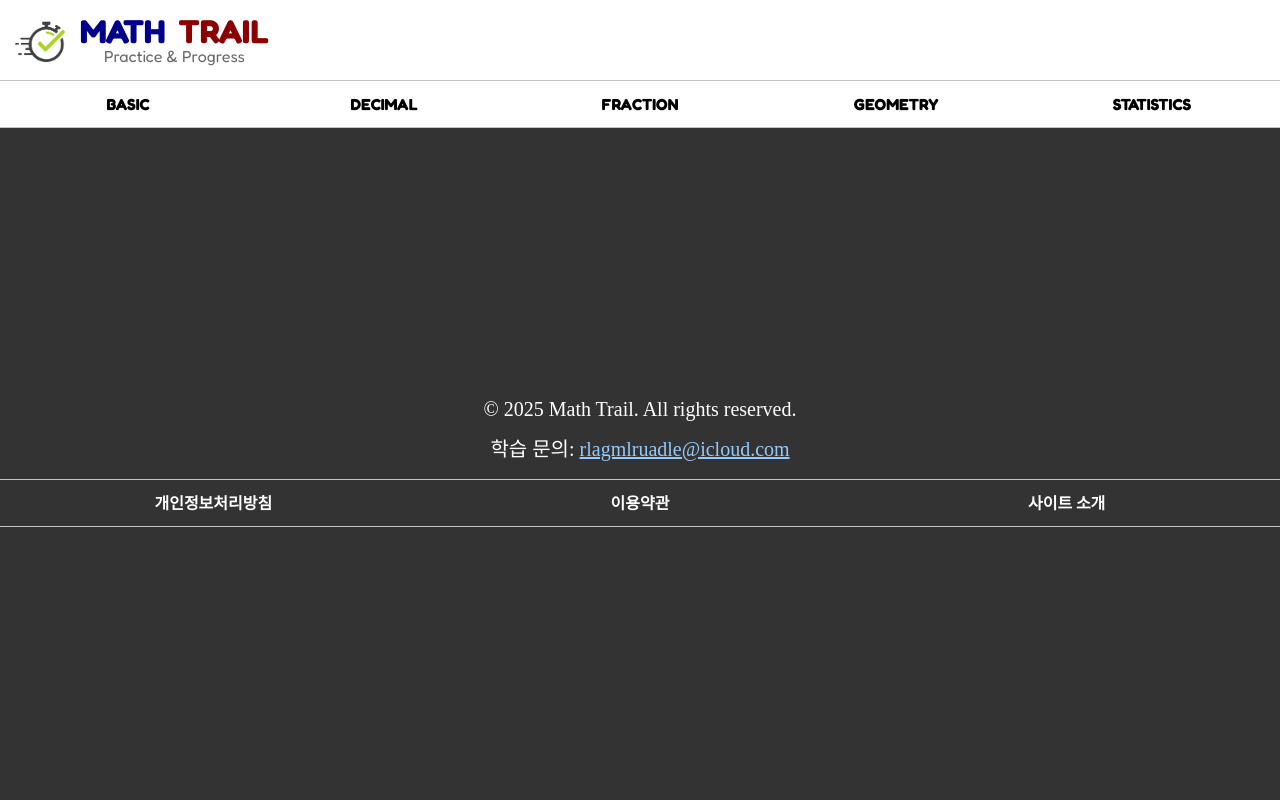
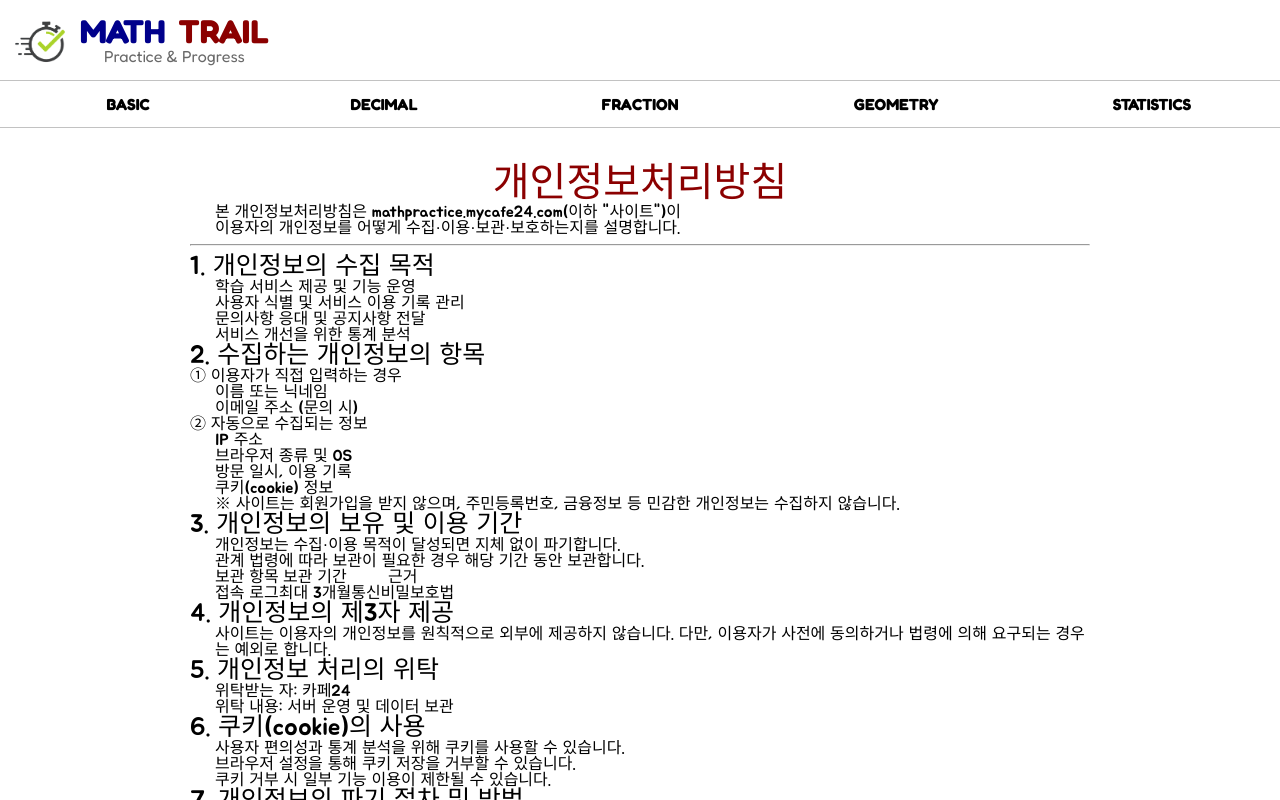
Before and after one commit to EthanKimin/multiple-practice, a React (Vite) app: page /#/privacy in a window 1280 px wide. Built offline with nearby package versions, Linux system fonts and the light colour scheme.

Commit message:
make privacy page

```diff
--- a/package.json
+++ b/package.json
@@ -12,7 +12,9 @@
   "dependencies": {
     "react": "^18.2.0",
     "react-dom": "^18.2.0",
-    "react-router-dom": "^7.10.1"
+    "react-markdown": "^10.1.0",
+    "react-router-dom": "^7.10.1",
+    "remark-gfm": "^4.0.1"
   },
   "devDependencies": {
     "@types/react": "^18.2.37",
--- a/src/App.jsx
+++ b/src/App.jsx
@@ -9,6 +9,7 @@ import Decimal from "./pages/Decimal";
 import Fraction from "./pages/Fraction";
 import Geometry from "./pages/Geometry";
 import Statistics from "./pages/Statistics";
+import Privacy from "./pages/Privacy.jsx";
 
 const App = () => {
   const mainRef = useRef(null);
@@ -32,6 +33,7 @@ const App = () => {
           <Route path="/fraction" element={<Fraction />} />
           <Route path="/geometry" element={<Geometry />} />
           <Route path="/statistics" element={<Statistics />} />
+          <Route path="/privacy" element={<Privacy />} />
         </Routes>
         <Footer />
       </main>
--- /dev/null
+++ b/src/contents/Privacy.md
@@ -0,0 +1,85 @@
+## 개인정보처리방침
+
+본 개인정보처리방침은 **mathpractice.mycafe24.com**(이하 "사이트")이
+이용자의 개인정보를 어떻게 수집·이용·보관·보호하는지를 설명합니다.
+
+---
+
+### 1. 개인정보의 수집 목적
+
+- 학습 서비스 제공 및 기능 운영
+- 사용자 식별 및 서비스 이용 기록 관리
+- 문의사항 응대 및 공지사항 전달
+- 서비스 개선을 위한 통계 분석
+
+### 2. 수집하는 개인정보의 항목
+
+#### ① 이용자가 직접 입력하는 경우
+
+- 이름 또는 닉네임
+- 이메일 주소 (문의 시)
+
+#### ② 자동으로 수집되는 정보
+
+- IP 주소
+- 브라우저 종류 및 OS
+- 방문 일시, 이용 기록
+- 쿠키(cookie) 정보
+
+> ※ 사이트는 회원가입을 받지 않으며, 주민등록번호, 금융정보 등 민감한 개인정보는 수집하지 않습니다.
+
+### 3. 개인정보의 보유 및 이용 기간
+
+- 개인정보는 수집·이용 목적이 달성되면 지체 없이 파기합니다.
+- 관계 법령에 따라 보관이 필요한 경우 해당 기간 동안 보관합니다.
+
+| 보관 항목 | 보관 기간  | 근거           |
+| --------- | ---------- | -------------- |
+| 접속 로그 | 최대 3개월 | 통신비밀보호법 |
+
+### 4. 개인정보의 제3자 제공
+
+사이트는 이용자의 개인정보를 원칙적으로 외부에 제공하지 않습니다. 다만, 이용자가 사전에 동의하거나 법령에 의해 요구되는 경우는 예외로 합니다.
+
+### 5. 개인정보 처리의 위탁
+
+- 위탁받는 자: 카페24
+- 위탁 내용: 서버 운영 및 데이터 보관
+
+### 6. 쿠키(cookie)의 사용
+
+- 사용자 편의성과 통계 분석을 위해 쿠키를 사용할 수 있습니다.
+- 브라우저 설정을 통해 쿠키 저장을 거부할 수 있습니다.
+- 쿠키 거부 시 일부 기능 이용이 제한될 수 있습니다.
+
+### 7. 개인정보의 파기 절차 및 방법
+
+- 전자적 파일: 복구 불가능한 방법으로 삭제
+- 출력물: 분쇄 또는 소각
+
+### 8. 이용자의 권리
+
+- 개인정보 열람 요청
+- 정정 또는 삭제 요청
+- 처리 정지 요청
+
+요청은 이메일을 통해 접수할 수 있습니다.
+
+### 9. 개인정보 보호를 위한 조치
+
+- 접근 권한 최소화
+- 서버 보안 설정 및 정기 점검
+- 관리자 계정 관리 강화
+
+### 10. 개인정보 보호 책임자
+
+- 책임자: 김희겸
+- 이메일: rlagmlruadle@icloud.com
+
+### 11. 개인정보처리방침 변경
+
+본 방침은 법령 또는 서비스 변경에 따라 수정될 수 있으며, 변경시 사이트를 통해 공지합니다.
+
+시행일자: 2025년 12월 18일
+
+※ 본 사이트는 교육·학습 목적의 비상업적 서비스입니다.
--- a/src/layouts/Sidebar.jsx
+++ b/src/layouts/Sidebar.jsx
@@ -1,5 +1,5 @@
 /* eslint-disable react/prop-types */
-import { useEffect, useState } from "react";
+import { useState } from "react";
 import "./Sidebar.css";
 
 const Sidebar = ({ menuItems, selectedType, onMenuClick }) => {
@@ -21,11 +21,6 @@ const Sidebar = ({ menuItems, selectedType, onMenuClick }) => {
       setIsOpen(false);
     }
   };
-
-  // 상태가 변경될 때마다 콘솔에 출력
-  useEffect(() => {
-    console.log("Sidebar isOpen state changed to:", isOpen);
-  }, [isOpen]); // isOpen 상태가 변경될 때마다 실행
 
   return (
     <div
--- /dev/null
+++ b/src/pages/Privacy.css
@@ -0,0 +1,27 @@
+.privacy-policy {
+  font-family: "Jua", sans-serif;
+  font-weight: 400;
+  font-style: normal;
+}
+.privacy-policy h2 {
+  font-size: 40px;
+}
+.privacy-policy h3 {
+  font-size: 25px;
+}
+.privacy-policy ul {
+  border: none;
+  flex-direction: column;
+  justify-content: left;
+  align-items: start;
+}
+.privacy-policy ul li,
+.privacy-policy p,
+.privacy-policy table {
+  font: inherit;
+  margin-left: 25px;
+  padding: 0;
+}
+.privacy-policy .privacy-policy__explain {
+  margin-left: 0;
+}
--- /dev/null
+++ b/src/pages/Privacy.jsx
@@ -0,0 +1,20 @@
+import ReactMarkdown from "react-markdown";
+import remarkGfm from "remark-gfm";
+import policyMarkdown from "../contents/Privacy.md?raw";
+import "./Privacy.css";
+
+const Privacy = () => {
+  console.log("policyMarkdown:", policyMarkdown);
+  return (
+    <div
+      className="privacy-policy page"
+      style={{ maxWidth: "900px", margin: "0 auto", padding: "24px" }}
+    >
+      <ReactMarkdown remarkPlugins={[remarkGfm]} skipHtml>
+        {policyMarkdown}
+      </ReactMarkdown>
+    </div>
+  );
+};
+
+export default Privacy;
```
Also changed, not shown: 1 other file (tests, documents, lock files or other folders).
